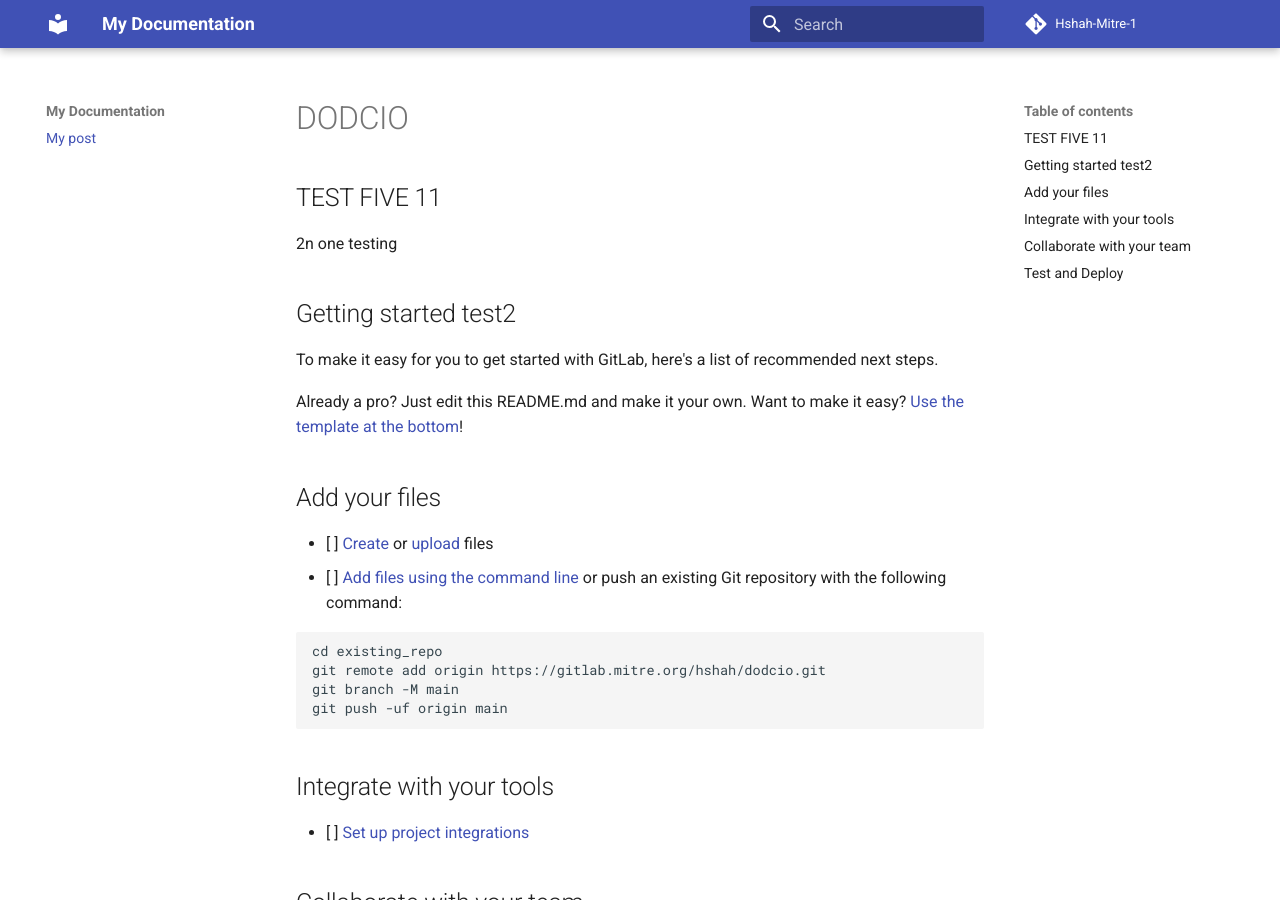
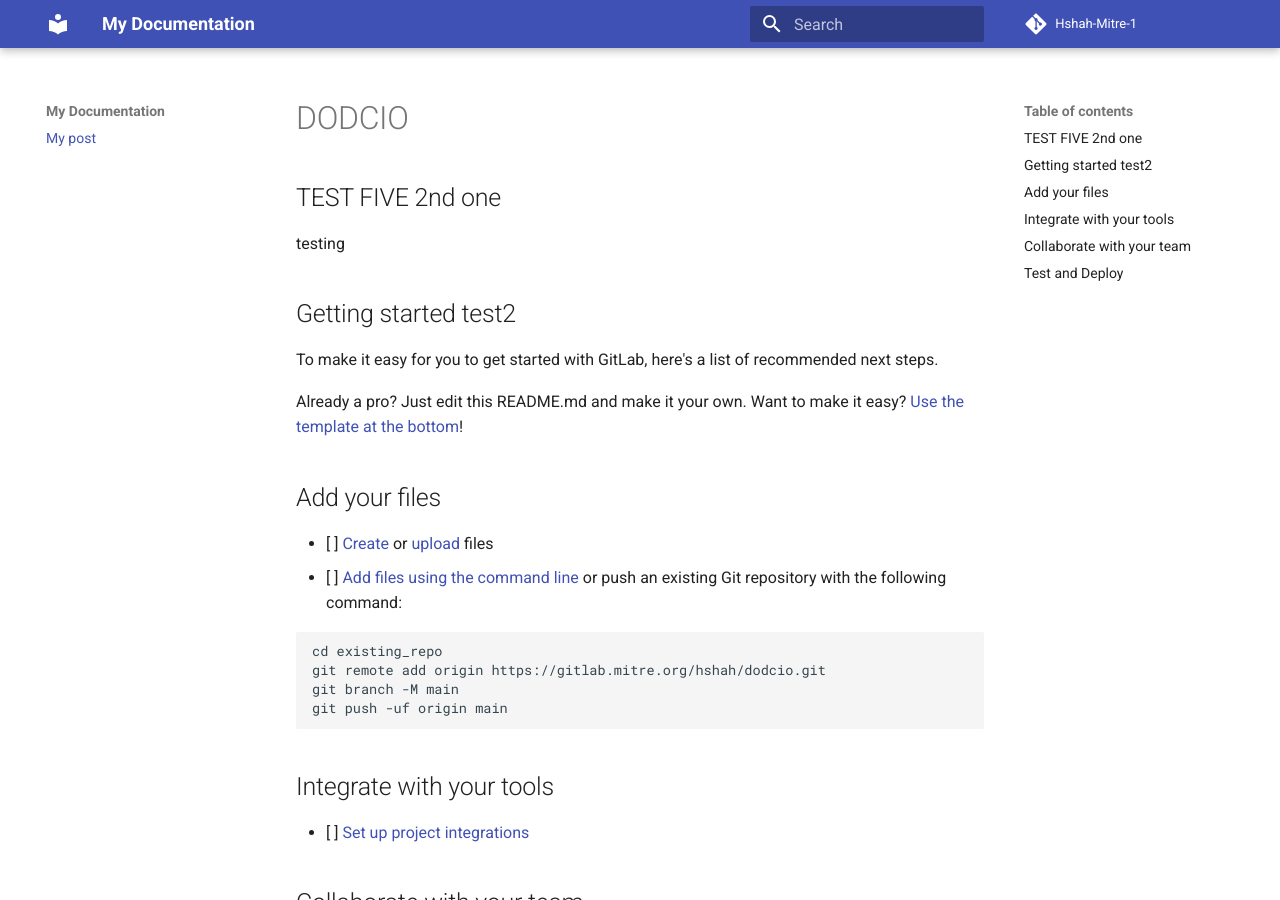
Before and after one commit to hshah-mitre-1/AI4SDLC-1, an MkDocs documentation site: the page built from docs/index.md, in a window 1280 px wide and 900 px high. Built offline with MkDocs 1.6.1 and Material for MkDocs 9.7.7, drawn with Linux system fonts in a browser that asks for light colours.

Commit message:
Update index.md

```diff
--- a/docs/index.md
+++ b/docs/index.md
@@ -3,8 +3,8 @@ title: My post
 author: That Would Be Me
 ---
 # DODCIO
-## TEST FIVE 11
-2n one
+## TEST FIVE 2nd one
+
 testing
 
 ## Getting started test2
```
